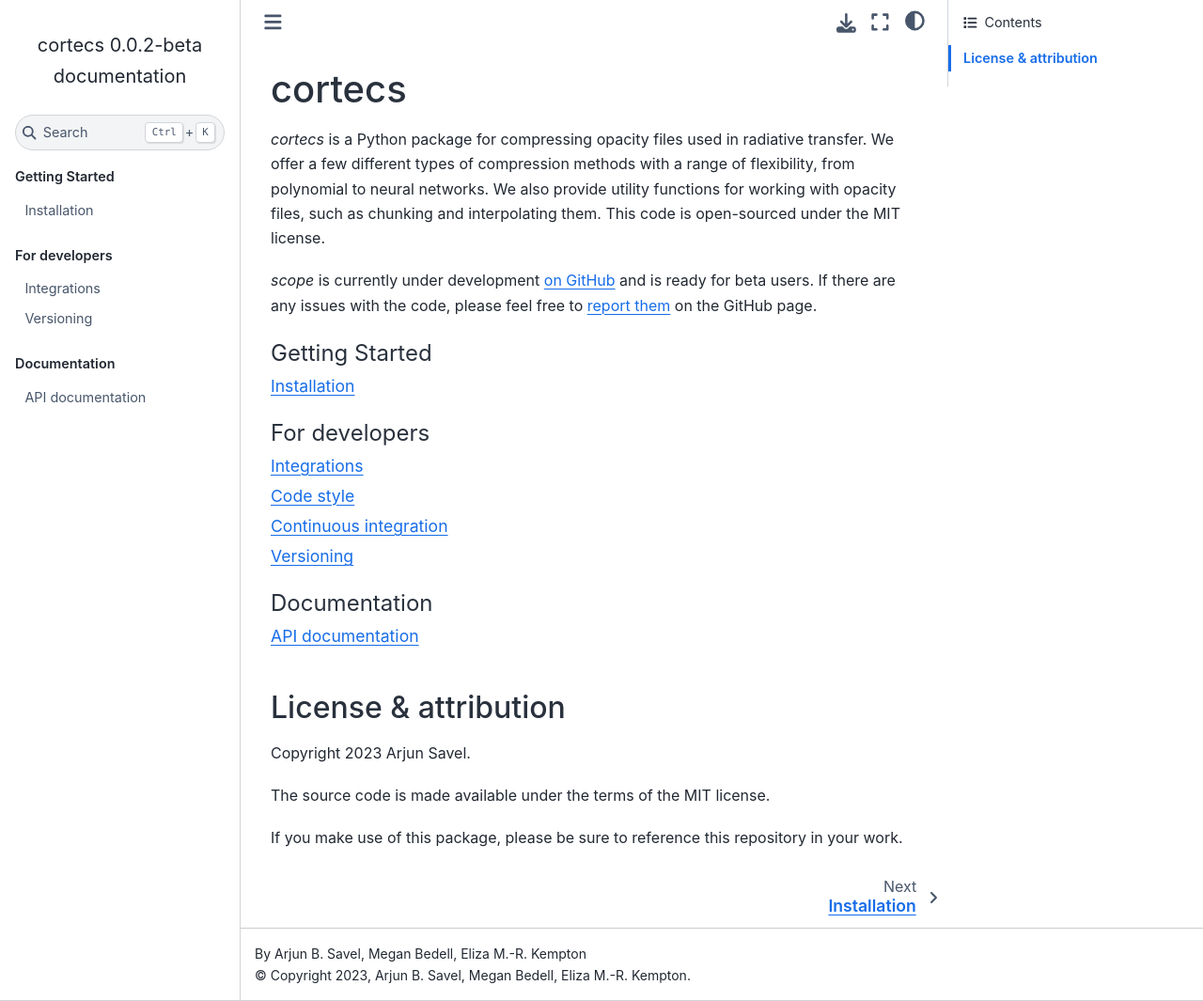
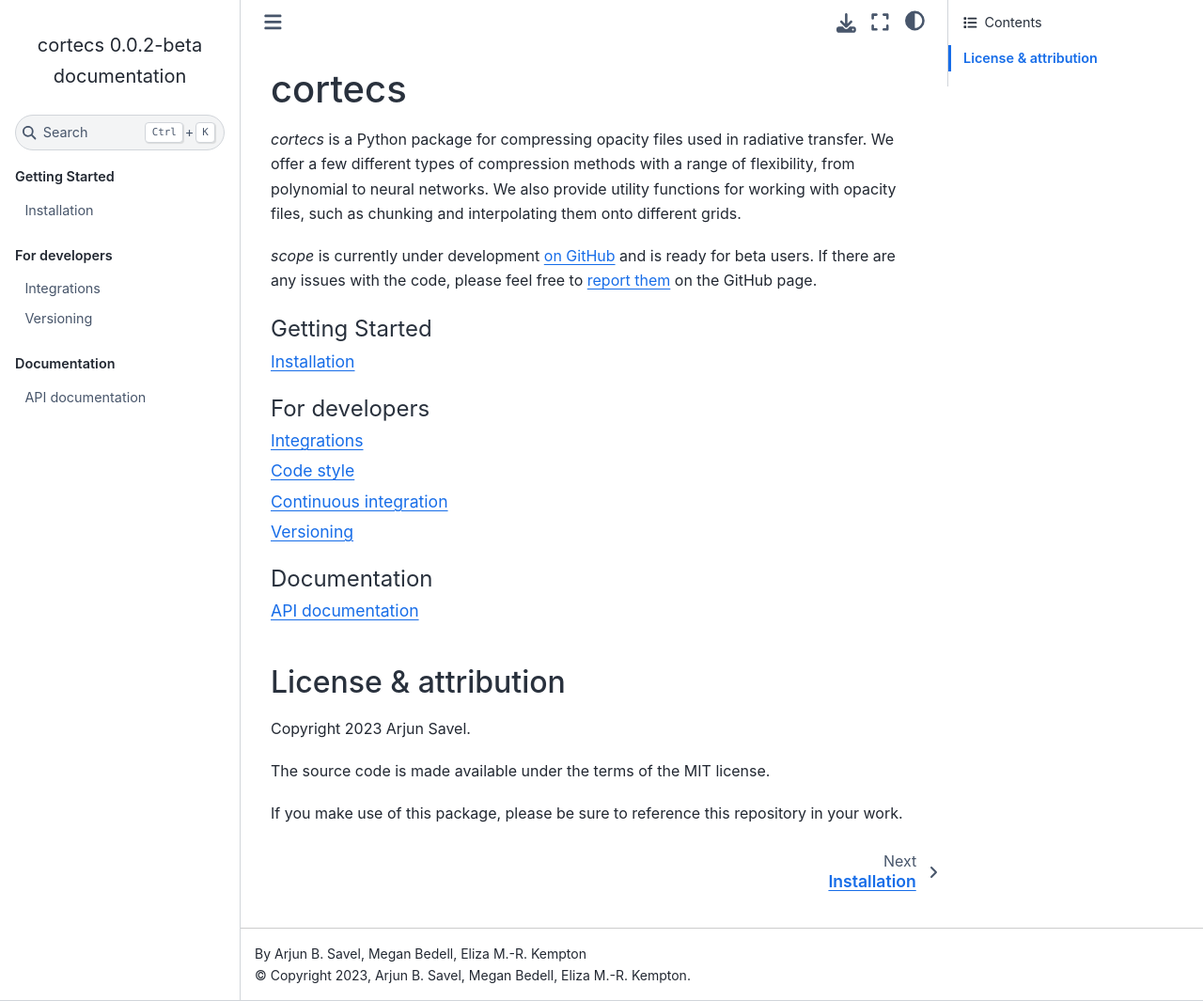
Before and after one commit to arjunsavel/cortecs, a Sphinx documentation site: the page built from docs/index.rst, in a window 1280 px wide and 1065 px high. Shown: the whole window at 94% size. Built offline with Sphinx 7.4.7 and the Sphinx Book theme 1.1.4, drawn with Linux system fonts in a browser that asks for light colours.

Commit message:
actually already mentioned license

```diff
--- a/docs/index.rst
+++ b/docs/index.rst
@@ -2,8 +2,7 @@ cortecs
 ==================================
 *cortecs* is a Python package for compressing opacity files used in radiative transfer. We offer a few different
 types of compression methods with a range of flexibility, from polynomial to neural networks. We also provide utility
-functions for working with opacity files, such as chunking and interpolating them. This code is open-sourced
-under the MIT license.
+functions for working with opacity files, such as chunking and interpolating them onto different grids.
 
 *scope* is currently under development `on GitHub <https://github.com/arjunsavel/cortecs>`_ and is ready for beta users.
 If there are any issues with the code, please feel free to `report them <https://github.com/arjunsavel/cortecs/issues>`_
```
